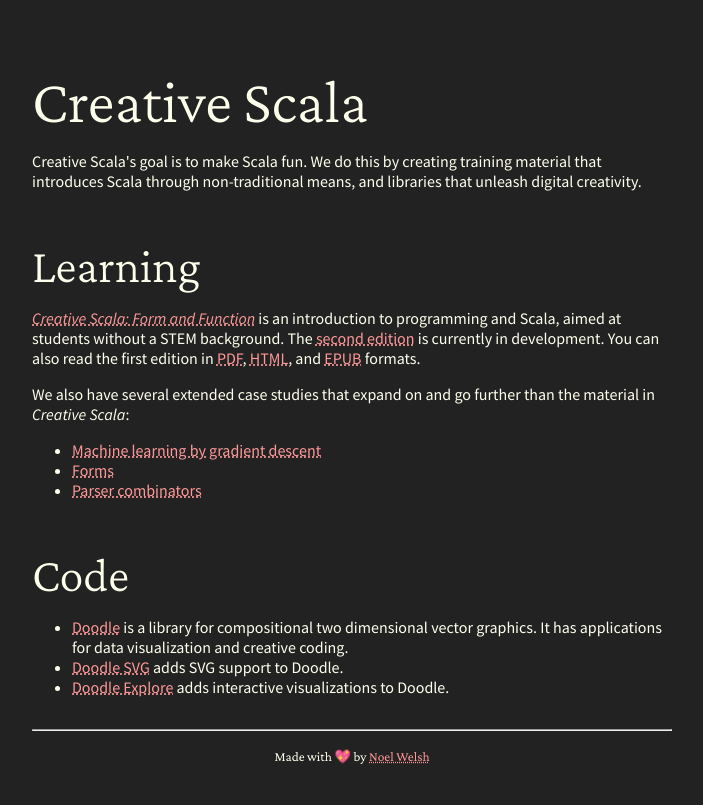
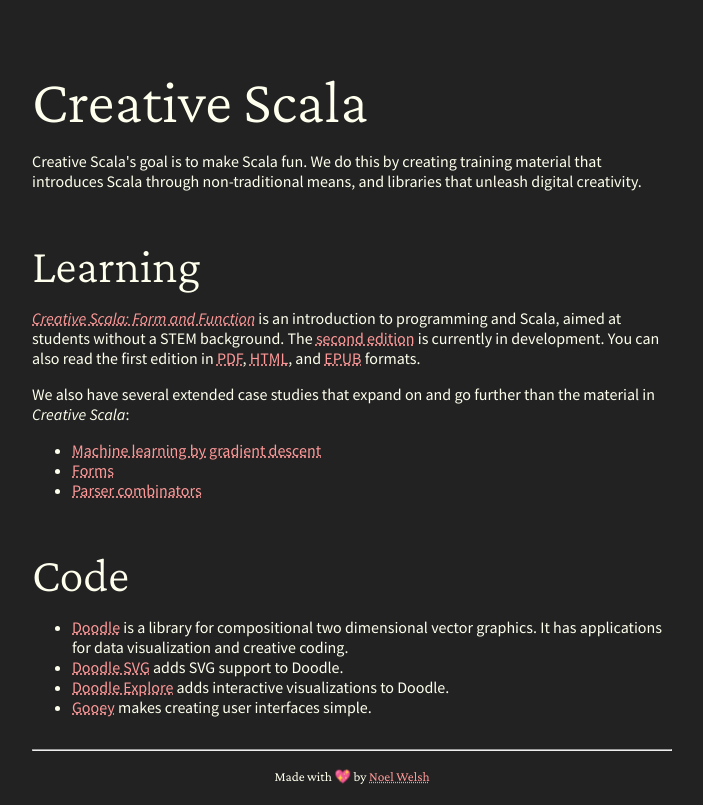
Before and after one commit to creativescala/creativescala.github.io, a plain HTML site: page index.html in a window 1280 px wide. Shown: the whole page, without its empty margins (288-991 px from the left). Drawn offline with nearby package versions, Linux system fonts and the light colour scheme.

Commit message:
Add link to Gooey
Link to the Gooey microsite.

```diff
--- a/index.html
+++ b/index.html
@@ -44,6 +44,7 @@
             for data visualization and creative coding.</li>
         <li><a href="/doodle-svg">Doodle SVG</a> adds SVG support to Doodle.</li>
         <li><a href="/doodle-explore">Doodle Explore</a> adds interactive visualizations to Doodle.</li>
+        <li><a href="/gooey">Gooey</a> makes creating user interfaces simple.</li>
     </ul>
 
     <hr class="mt-4" />
```
